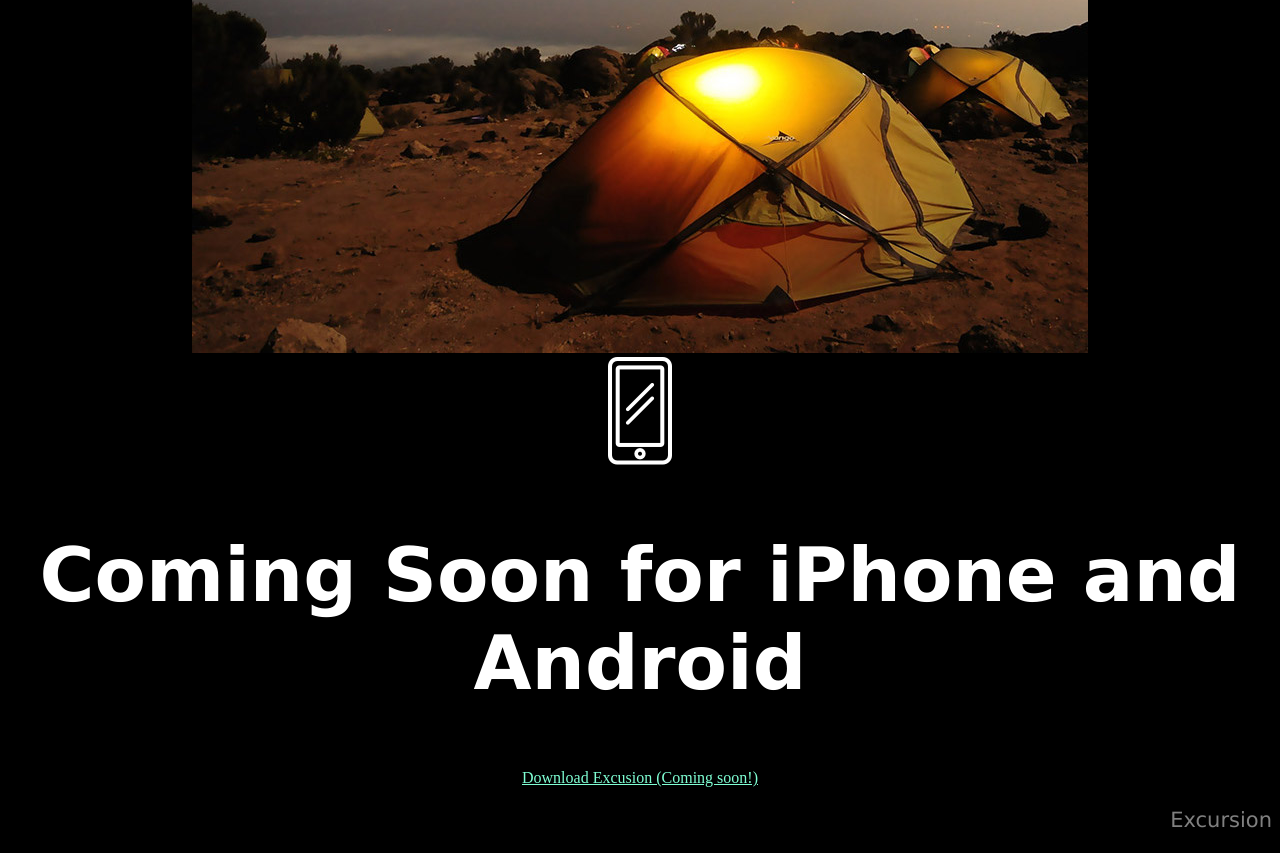
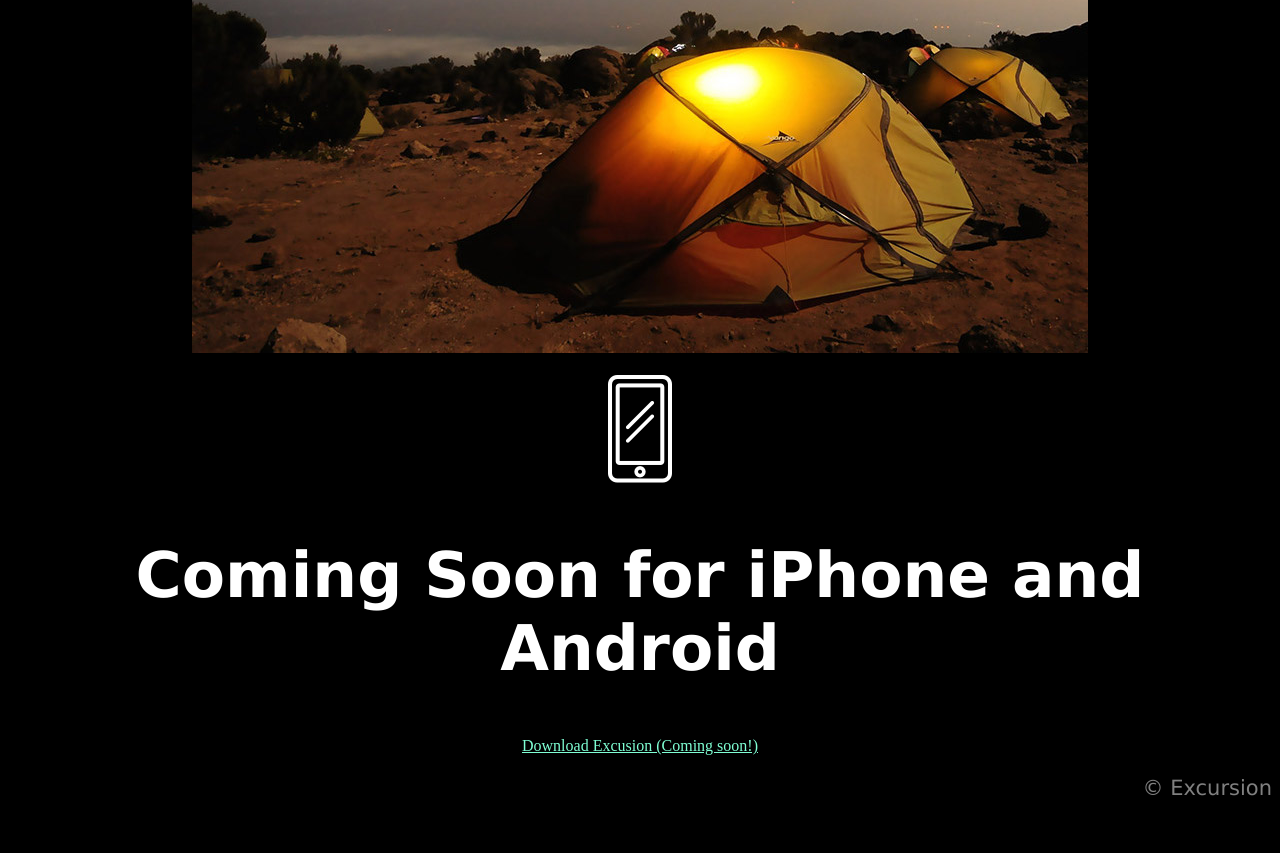
Before and after one commit to openconcpt/excursion, a plain HTML site: page index.html in a window 1280 px wide. Shown: the part 1054-1907 px from the top of the page. After the commit the page ends 1875 px from the top, so only its background shows below. Drawn offline with Linux system fonts and the light colour scheme.

Commit message:
completed excursion project

```diff
--- a/index.html
+++ b/index.html
@@ -14,8 +14,9 @@
       </div>
 
     <div class="video">
-      <video src="./resources/videos/excursion.mp4" autoplay>
-
+      <video autoplay muted loop>
+        <source src="./resources/videos/excursion.mp4">
+        Your browser doesn't support video
       </video>
     </div>
     <div class="second">
@@ -25,10 +26,10 @@
     </div>
     <div class="two images">
       <img src="./resources/images/camp.jpg" alt="Two tents under evening sky">
-      <br>
+      <br><br>
       <img src="./resources/images/phone.png" alt="White iPhone vector">
     </div>
-    <div class="last header">
+    <div class="last">
       <h2>Coming Soon for iPhone and Android</h2>
       </div>
       <div class="download">
@@ -36,7 +37,7 @@
       <a href="#" style="color: aquamarine">Download Excusion (Coming soon!)</a>
 
     </div>
-      <p id="footer">Excursion</p>
+      <p id="footer">© Excursion</p>
 
 
   </body>
--- a/resources/css/style.css
+++ b/resources/css/style.css
@@ -3,7 +3,6 @@
   font-weight: normal;
   font-size: 50px;
   color: white;
-  text-align: center;
 }
 
 * {
@@ -14,14 +13,17 @@
 .download {
   color: white;
   font-size: 16px;
+
 }
 
-.second {
+.second, .last {
   font-size: 42px;
   font-weight: 300;
   font-family: verdana;
   color: white;
 }
+
+
 
 #gray {
   color: gray;
```
